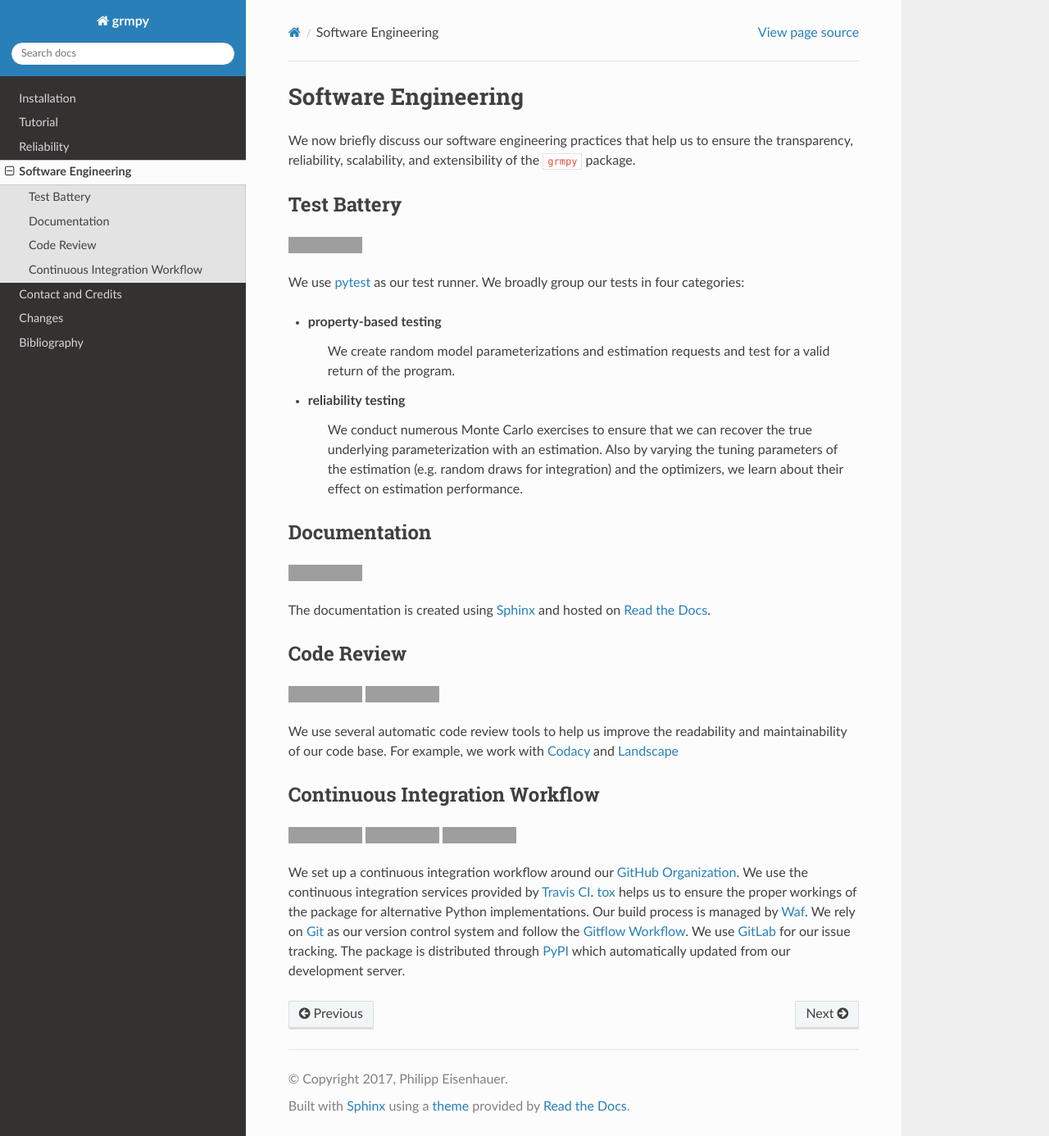
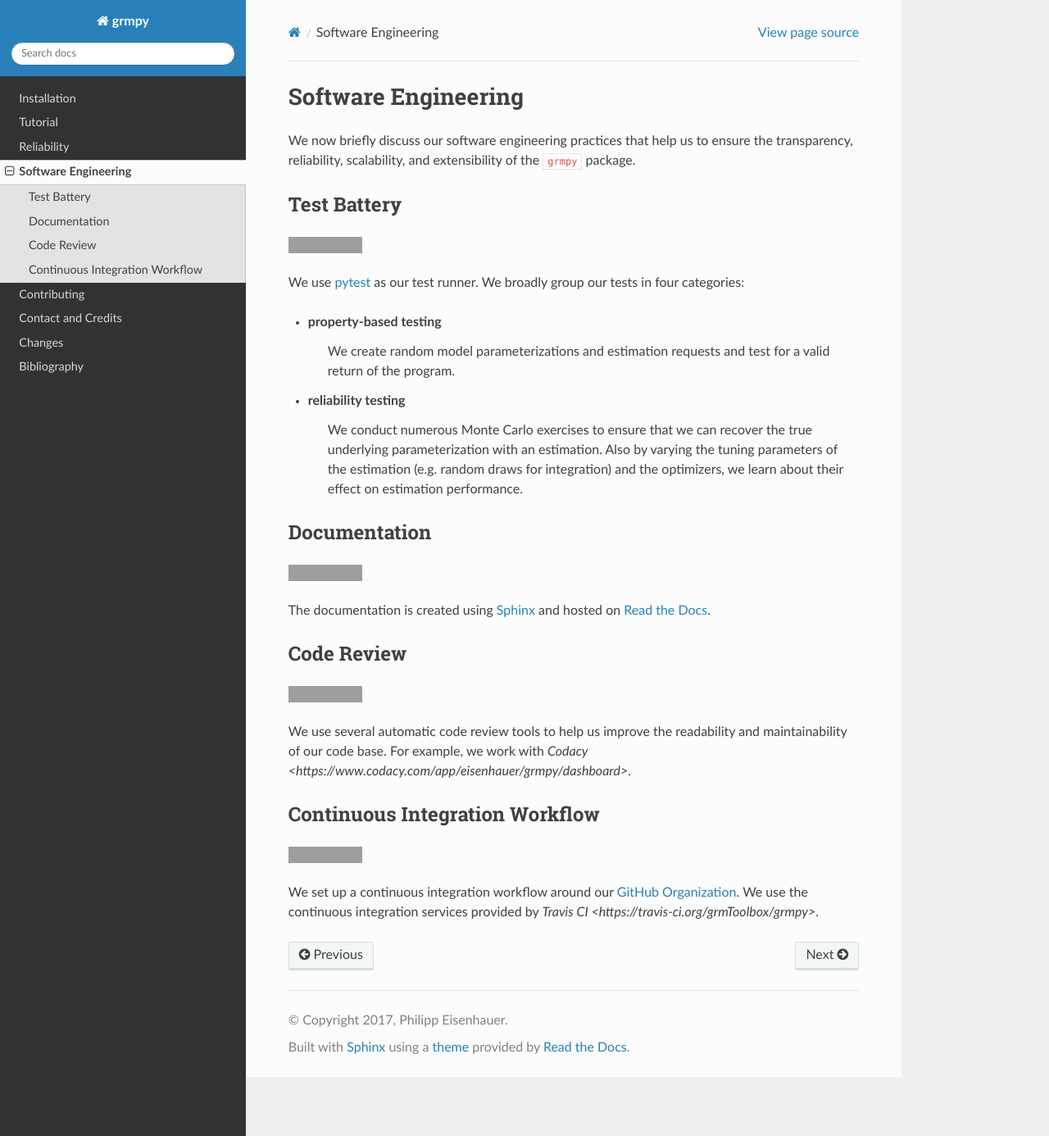
Before and after one commit to OpenSourceEconomics/grmpy, a Sphinx documentation site: the page built from docs/software_engineering.rst, in a window 1280 px wide and 1386 px high. Shown: the whole window at 82% size. Built offline with Sphinx 7.4.7 and the Read the Docs theme 2.0.0, drawn with Linux system fonts in a browser that asks for light colours; grey boxes are pictures that could not be loaded.

Commit message:
edits to documentation

```diff
--- /dev/null
+++ b/docs/contributing.rst
@@ -0,0 +1,4 @@
+Contributing
+============
+
+Great, you are interesting in contributing to the package.
--- a/docs/index.rst
+++ b/docs/index.rst
@@ -27,6 +27,7 @@
     tutorial
     reliability
     software_engineering
+    contributing
     credits
     changes
     bibliography
--- a/docs/software_engineering.rst
+++ b/docs/software_engineering.rst
@@ -6,8 +6,8 @@
 Test Battery
 ------------
 
-.. image:: https://codecov.io/gh/grmpy/package/branch/master/graph/badge.svg
-   :target: https://codecov.io/gh/grmpy/package
+.. image:: https://codecov.io/gh/grmToolbox/grmpy/branch/master/graph/badge.svg
+  :target: https://codecov.io/gh/grmToolbox/grmpy
 
 We use `pytest <http://docs.pytest.org>`_ as our test runner. We broadly group our tests in four categories:
 
@@ -19,12 +19,11 @@
 
     We conduct numerous Monte Carlo exercises to ensure that we can recover the true underlying parameterization with an estimation. Also by varying the tuning parameters of the estimation (e.g. random draws for integration) and the optimizers, we learn about their effect on estimation performance.
 
-
 Documentation
 -------------
 
 .. image:: https://readthedocs.org/projects/grmpy/badge/?version=latest
-   :target: http://respy.readthedocs.io/en/latest/?badge=latest
+   :target: http://grmpy.readthedocs.io/en/latest/?badge=latest
    :alt: Documentation Status
 
 The documentation is created using `Sphinx <http://www.sphinx-doc.org/>`_ and hosted on `Read the Docs <https://readthedocs.org/>`_.
@@ -32,26 +31,15 @@
 Code Review
 -----------
 
-.. image:: https://api.codacy.com/project/badge/Grade/3dd368fb739c49d78d910676c9264a81
-   :target: https://www.codacy.com/app/eisenhauer/respy?utm_source=github.com&amp;utm_medium=referral&amp;utm_content=restudToolbox/package&amp;utm_campaign=Badge_Grade
+.. image:: https://api.codacy.com/project/badge/Grade/e27b1ed4789f4d5596e84177a58dd2d8
+    :target: https://www.codacy.com/app/eisenhauer/grmpy?utm_source=github.com&amp;utm_medium=referral&amp;utm_content=grmToolbox/grmpy&amp;utm_campaign=Badge_Grade
 
-.. image:: https://landscape.io/github/restudToolbox/package/master/landscape.svg?style=flat
-    :target: https://landscape.io/github/restudToolbox/package/master
-    :alt: Code Health
-
-We use several automatic code review tools to help us improve the readability and maintainability of our code base. For example, we work with `Codacy <https://www.codacy.com/app/eisenhauer/respy/dashboard>`_ and `Landscape <https://landscape.io/github/restudToolbox/package>`_
+We use several automatic code review tools to help us improve the readability and maintainability of our code base. For example, we work with `Codacy <https://www.codacy.com/app/eisenhauer/grmpy/dashboard>`.
 
 Continuous Integration Workflow
 -------------------------------
 
-.. image:: https://travis-ci.org/restudToolbox/package.svg?branch=master
-   :target: https://travis-ci.org/restudToolbox/package
+.. image:: https://travis-ci.org/grmToolbox/grmpy.svg?branch=master
+   :target: https://travis-ci.org/grmToolbox/grmpy
 
-.. image:: https://requires.io/github/restudToolbox/package/requirements.svg?branch=master
-    :target: https://requires.io/github/restudToolbox/package/requirements/?branch=master
-    :alt: Requirements Status
-
-.. image:: https://badge.fury.io/py/respy.svg
-    :target: https://badge.fury.io/py/respy
-
-We set up a continuous integration workflow around our `GitHub Organization <https://github.com/restudToolbox>`_. We use the continuous integration services provided by `Travis CI <https://travis-ci.org/restudToolbox/package>`_. `tox <https://tox.readthedocs.io>`_ helps us to ensure the proper workings of the package for alternative Python implementations. Our build process is managed by `Waf <https://waf.io/>`_. We rely on `Git <https://git-scm.com/>`_ as our version control system and follow the `Gitflow Workflow <https://www.atlassian.com/git/tutorials/comparing-workflows/gitflow-workflow>`_. We use `GitLab <https://gitlab.com/restudToolbox/package/issues>`_ for our issue tracking. The package is distributed through `PyPI <https://pypi.python.org/pypi/respy>`_ which automatically updated from our development server.
+We set up a continuous integration workflow around our `GitHub Organization <https://github.com/grmToolbox>`_. We use the continuous integration services provided by `Travis CI <https://travis-ci.org/grmToolbox/grmpy>`.
```
